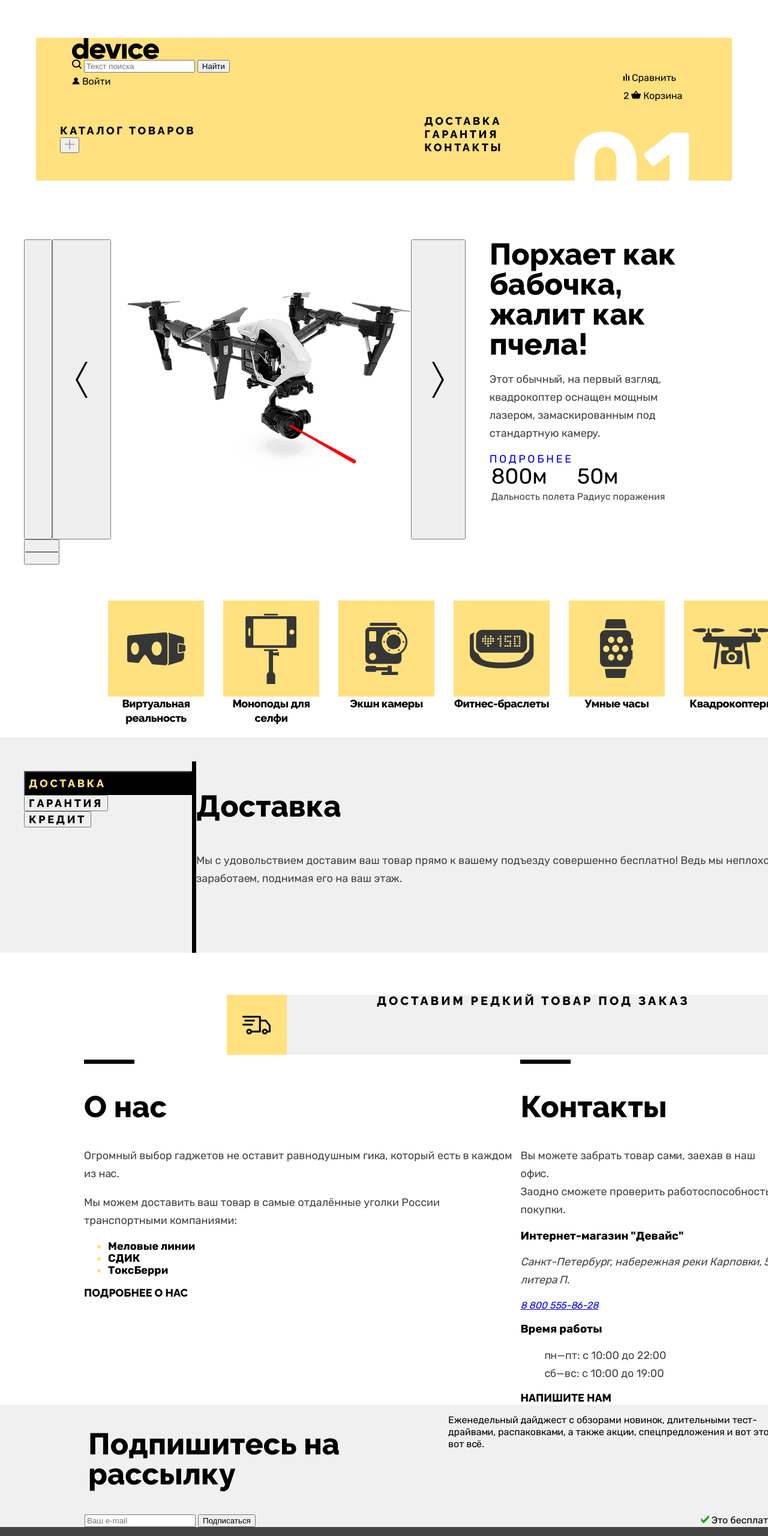
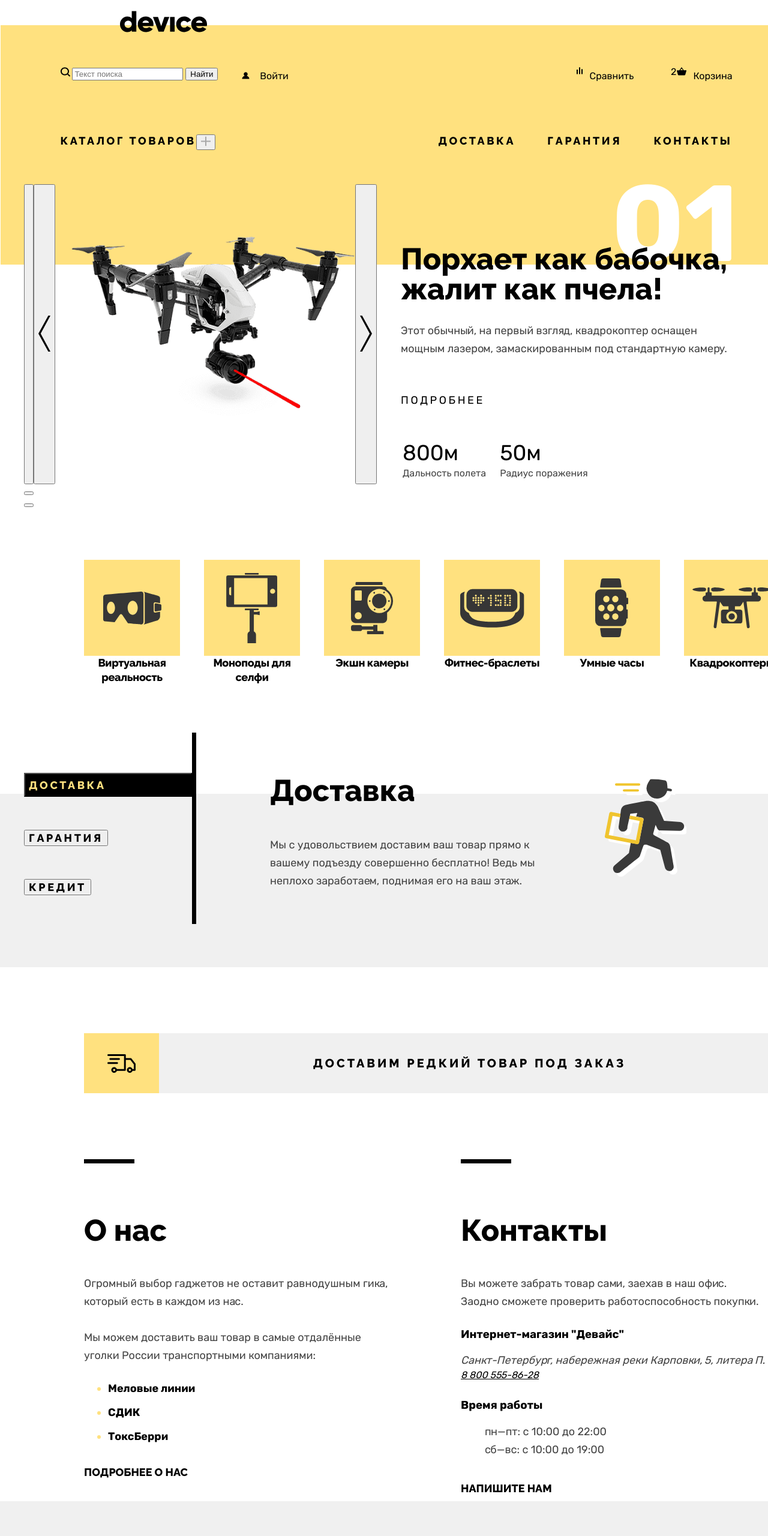
Before and after one commit to htmlacademy-htmlcss/1975783-device-33, a plain HTML site: page index.html in a window 1280 px wide. Shown: the top 2560 px of the page at 60% size. Drawn offline with Linux system fonts and the light colour scheme; files whose address does not match are found by name.

Commit message:
добавляет вертикальные отступы

```diff
--- a/index.html
+++ b/index.html
@@ -2,16 +2,15 @@
 <html lang="ru">
 <head>
   <meta charset="utf-8">
-  <title>HTML Academy: Девайс
-  </title>
+  <title>HTML Academy: Девайс</title>
   <link rel="stylesheet" href="styles/styles.css">
 </head>
 <body>
   <header class="page-header">
     <h1 class="visually-hidden">Интернет-магазин "Девайс"</h1>
+    <a class="navigation-logo" href="#">
+      <img class="logo" width="145" height="36" alt="Логотип DEVICE" src="images/header-logo-black.svg"></a>
     <nav class="navigation">
-      <a class="navigation-logo" href="#">
-        <img class="logo" width="145" height="36" alt="Логотип DEVICE" src="images/header-logo-black.svg"></a>
       <div class="navigation-container-first">
         <ul class="navigation-list navigation-list-first">
           <li class="list navigation-item-first">
@@ -27,20 +26,20 @@
             </form>
           </li>
           <li class="list navigation-item-first">
-            <img class="mavigation-user-icon" alt="иконка пользователя" width="13" height="12"
+            <img class="navigation-link mavigation-user-icon" alt="иконка пользователя" width="13" height="12"
               src="images/header-user.svg">
             <a class="navigation-link" href="#">Войти</a>
           </li>
         </ul>
         <ul class="navigation-list navigation-list-user">
           <li class="list navigation-item-user">
-            <img class="mavigation-compare-icon" alt="иконка сравнить" width="10" height="12"
+            <img class="navigation-link mavigation-compare-icon" alt="иконка сравнить" width="10" height="12"
               src="images/header-compare.svg">
-            <a class="navigation-link" href="#"><span>Сравнить</span></a>
+            <a class="navigation-link" href="#">Сравнить</a>
           </li>
           <li class="list navigation-item-user">
             <span class="basket">2</span>
-            <img class="mavigation-basket" alt="иконка корзина" width="16" height="14" src="images/header-basket.svg">
+            <img class="navigation-link navigation-basket" alt="иконка корзина" width="16" height="14" src="images/header-basket.svg">
             <a class="navigation-link" href="#">
               <span class="basket-list">Корзина</span>
             </a>
@@ -77,7 +76,7 @@
   </header>
   <main class="main-container main-index">
     <h2 class="main-title visually-hidden">Основная информация</h2>
-    <div class="page-container">
+    <div class="container">
       <section class="gallery">
         <h3 class="gallery-title visually-hidden">Фотогалерея</h3>
         <ol class="slider-pagination">
@@ -98,12 +97,12 @@
                 </button>
               </div>
               <div class="quadrocopter-advantages">
-                <b>Порхает как бабочка, жалит как пчела!</b>
+                <b class="quadrocopter-tagline">Порхает как бабочка, жалит как пчела!</b>
                 <p class="quadrocopter-desrciption">Этот обычный, на первый взгляд, квадрокоптер оснащен мощным лазером,
                   замаскированным под стандартную камеру.</p>
                 <a class="quadrocopter-details" href="#">Подробнее</a>
-                <table>
-                  <tr class="table-value">
+                <table class="quadrocopter-parameters">
+                 <tr class="table-value">
                     <td>800м</td>
                     <td>50м</td>
                   </tr>
@@ -130,8 +129,7 @@
       </section>
       <section class="catalog">
         <h2 class="catalog-title visually-hidden">Категории товаров</h2>
-        <div class="category-container">
-        <ul class="category-list">
+          <ul class="category-list">
           <li class="list category">
             <div class="category-item">
               <img class="category-image" src="images/main-virtual-reality.svg" height="55" width="97"
@@ -175,8 +173,7 @@
             <a class="category-link" href="#">Квадрокоптеры</a>
           </li>
         </ul>
-      </div>
-      </section>
+        </section>
       <section class="advantages">
         <h2 class="advantages-common visually-hidden">Преимущества</h2>
         <div class="delivery">
@@ -215,11 +212,12 @@
       <div class="delivery-image">
          <img class="delivery-icon" src="images/main-truck.svg" height="31" width="47" alt="Доставка">
       </div>
-      <div class="delivery-desrciption">Доставим редкий товар под заказ
+      <div class="delivery-desrciption">
+        <p class="delivery-desrciption-info">Доставим редкий товар под заказ</p>
       </div>
         </section>
         <div class="about-company">
-      <section class="about">
+        <section class="about">
         <img class="horizontal-line" src="images/horizontal-line.svg" height="7" width="84" alt="Декоративный элемент">
         <h2 class="about-title">О нас</h2>
         <p class="about-text">Огромный выбор гаджетов не оставит равнодушным гика, который есть в каждом из нас.</p>
@@ -227,9 +225,9 @@
           компаниями:
         </p>
         <ul class="companies-list">
-          <li><span class="company-item">Меловые линии</span></li>
-          <li><span class="company-item">СДИК</li>
-          <li><span class="company-item">ТоксБерри</li>
+          <li class="transport-company"><span class="company-item">Меловые линии</span></li>
+          <li class="transport-company"><span class="company-item">СДИК</li>
+          <li class="transport-company"><span class="company-item">ТоксБерри</li>
         </ul>
         <a class="button button-about" href="#">Подробнее о нас</a>
       </section>
@@ -307,18 +305,18 @@
       <ul class="footer-social-list">
         <li class="list footer-social-item">
           <a class="facebook-link" href="https://www.facebook.com/htmlacademy">
-            <img class="facebook-icon" height="18" width="9" src="images/footer-facebook.svg" alt="ссылка на фейсбук">
+            <img class="facebook-icon" height="40" width="40" src="images/footer-facebook.svg" alt="ссылка на фейсбук">
           </a>
         </li>
         <li class="list footer-social-item">
           <a class="instagram-link" href="https://www.instagram.com/htmlacademy">
-            <img class="instagram-icon" height="16" width="16" src="images/footer-instagram.svg"
+            <img class="instagram-icon" height="40" width="40" src="images/footer-instagram.svg"
               alt="ссылка на инстаграмм">
           </a>
         </li>
         <li class="list footer-social-item">
           <a class="twitter-link" href="https://twitter.com/htmlacademy_ru">
-            <img class="twitter-icon" height="14" width="15" src="images/footer-twiter.svg" alt="ссылка на твиттер">
+            <img class="twitter-icon" height="40" width="40" src="images/footer-twiter.svg" alt="ссылка на твиттер">
           </a>
         </li>
       </ul>
--- a/styles/styles.css
+++ b/styles/styles.css
@@ -2,7 +2,7 @@
     font-family: "Raleway";
     font-style: normal;
     font-weight: 800;
-    src: url("../fonts/raleway/raleway-800.woff2") format("woff2");
+    src: url("../fonts/raleway-800.woff2") format("woff2");
     font-display: swap;
 }
 
@@ -10,7 +10,7 @@
     font-family: "Rubik";
     font-style: normal;
     font-weight: 400;
-    src: url("../fonts/rubik/rubik-400.woff2 format") format("woff2");
+    src: url("../fonts/rubik-400.woff2") format("woff2");
     font-display: swap;
 }
 
@@ -18,7 +18,7 @@
     font-family: "Rubik";
     font-style: normal;
     font-weight: 700;
-    src: url("../fonts/rubik/rubik-700.woff2") format("woff2");
+    src: url("../fonts/rubik-700.woff2") format("woff2");
     font-display: swap;
 }
 
@@ -26,7 +26,7 @@
     font-family: "Rubik";
     font-style: normal;
     font-weight: 800;
-    src: url("../fonts/rubik/rubik-800.woff2") format("woff2");
+    src: url("../fonts/rubik-800.woff2") format("woff2");
     font-display: swap;
 }
 
@@ -48,6 +48,9 @@ body {
 
 .navigation {
     margin: 0 auto;
+    padding-top: 54px;
+    padding-left: 60px;
+    padding-right: 59px;
     color: #000000;
     background: #FFE17F;
     width: 1160px;
@@ -56,25 +59,27 @@ body {
 .navigation-container-first,
 .navigation-container-second {
     display: flex;
-    justify-content: space-around;
-    margin: 0 auto;
+    justify-content: space-between;
 }
 
-.navigation-list-first,
-.navigation-list-second,
-.navigation-item-user,
-.navigation-list-information {
-    margin: 0;
-    padding: 0 60px;
+.navigation-container-first {
+    margin-bottom: 50px;
 }
 
+.navigation-container-second {
+    margin-bottom: 30px;
+}
+
+.navigation-list-user,
+.navigation-list-first,
+.navigation-list-catalog,
 .navigation-list-information {
-    padding: 0 59px;
+    display: flex;
 }
 
 .navigation-list-user {
-    width: 241px;
-    margin-left: auto;
+    width: 260px;
+    justify-content: space-between;
 }
 
 .navigation-list-first {
@@ -82,12 +87,13 @@ body {
 }
 
 .navigation-list-catalog {
-    width: 569px;
+    width: 570px;
 }
 
 .navigation-list-information {
-    width: 471px;
-    margin-left: auto;
+    justify-content: space-between;
+    width: 490px;
+    margin-bottom: 30px;
 }
 
 .navigation-link {
@@ -97,14 +103,39 @@ body {
     text-decoration: none;
 }
 
+.navigation-item-user {
+    display: flex;
+}
+
+.mavigation-user-icon {
+    padding-left: 40px;
+    padding-right: 13px;
+}
+
+.mavigation-compare-icon,
+.navigation-basket {
+    padding-right: 12px;
+}
+
+.navigation-link-out {
+    padding-left: 28px;
+}
+
 .logo {
-    display: block;
-    margin: 0;
-    padding: 0 60px;
+    margin-top: 18px;
+    margin-bottom: -17px;
+    padding-left: 200px;
 }
 
 .visually-hidden {
-    visibility: hidden;
+    position: absolute;
+    width: 1px;
+    height: 1px;
+    margin: -1px;
+    padding: 0;
+    border: 0;
+    clip: rect(0 0 0 0);
+    overflow: hidden;
 }
 
 .list {
@@ -126,20 +157,24 @@ body {
     text-transform: uppercase;
     color: #000000;
     text-decoration: none;
-    text-transform: uppercase;
 }
 
 .number-one {
     font-weight: bold;
     font-size: 180px;
-    line-height: 30px;
     color: #FFFFFF;
     align-items: center;
     text-align: right;
-    margin-right: 60px;
+    height: 135px;
+    width: 250px;
+    padding: 0;
+    display: flex;
+    justify-content: end;
+    margin-right: 50px;
+    margin-left: 920px;
 }
 
-.page-container {
+.container {
     width: 1440px;
     margin: 0 auto;
 }
@@ -150,6 +185,14 @@ body {
 
 .gallery {
     width: 1160px;
+    display: flex;
+    justify-content: space-between;
+    margin-top: -150px;
+}
+
+.quadrocopter-tagline {
+    display: block;
+    margin-bottom: 29px;
 }
 
 .gallery-container,
@@ -159,7 +202,10 @@ body {
 }
 
 .quadrocopter-advantages {
+    width: 560px;
     margin-left: 40px;
+    padding-top: 100px;
+    margin-right: 0px;
 }
 
 .quadrocopter-advantages b {
@@ -175,15 +221,19 @@ body {
     line-height: 30px;
     font-weight: normal;
     color: #444444;
+    display: block;
+    margin-bottom: 61px;
 }
 
 .quadrocopter-details {
     font-size: 18px;
     line-height: 21px;
-    text-align: center;
     letter-spacing: 0.2em;
+    color: #000000;
     text-transform: uppercase;
     text-decoration: none;
+    display: block;
+    margin-bottom: 59px;
 }
 
 .table-value {
@@ -192,11 +242,19 @@ body {
     line-height: 30px;
 }
 
+.table-value td {
+   padding-right: 58px;
+}
+
 .table-name {
     font-weight: normal;
     font-size: 16px;
     line-height: 30px;
     color: #444444;
+}
+
+.table-name td {
+    padding-right: 20px;
 }
 
 .category-link {
@@ -214,27 +272,30 @@ body {
     margin: auto;
 }
 
+.category-link {
+    display: block;
+    text-align: center;
+    height: 60px;
+}
+
+.category {
+    width: 160px;
+}
+
 .category-item {
     height: 160px;
-    width: 160px;
     background: #FFE17F;
-    text-align: center;
     display: flex;
-}
-
-.category-container {
-    padding: 0 140px;
-    width: 1160px;
+    justify-content: center;
 }
 
 .category-list {
     display: flex;
     justify-content: space-between;
-}
-
-.category {
-    width: 160px;
-    text-align: center;
+    width: 1160px;
+    margin: 0 auto;
+    padding: 70px 0px;
+    margin-bottom: 100px;
 }
 
 .advantages {
@@ -260,6 +321,10 @@ body {
     height: 40px;
 }
 
+.advantages-button {
+    margin-bottom: 55px;
+}
+
 .advantages-title-delivery {
     color: #FFE17F;
 }
@@ -282,12 +347,37 @@ body {
     line-height: 50px;
 }
 
+.advantages-image {
+    margin-left: 110px;
+    margin-top: -25px;
+}
+
+.delivery-info {
+    margin-left: 123px;
+    width: 448px;
+    margin-top: -80px;
+}
+
+.advantages-list {
+    margin-top: -35px;
+}
+
+.advantages-line {
+    margin-top: -102px;
+    margin-bottom: 72px;
+}
+
 .delivery-information {
     display: flex;
+    justify-content: center;
+    align-items: center;
+    align-content: center;
+    align-self: center;
     width: 1160px;
     height: 100px;
     margin-top: 70px;
-    padding: 0 140px;
+    margin-bottom: 70px;
+    padding: 40px 140px;
 }
 
 .delivery-image {
@@ -302,12 +392,32 @@ body {
     font-family: "Raleway", "Arial", sans-serif;
     font-weight: 800;
     font-size: 20px;
-    text-align: center;
     letter-spacing: 0.2em;
     text-transform: uppercase;
     background: #F0F0F0;
     height: 100px;
     width: 1035px;
+    display: flex;
+    align-items: center;
+    justify-content: center;
+}
+
+.about-company {
+    margin-bottom: 70px;
+    display: flex;
+    justify-content: space-between;
+    padding: 0 140px;
+    width: 1160px;
+}
+
+.about {
+    width: 520px;
+    height: 500px;
+}
+
+.contacts {
+    width: 532px;
+    height: 500px;
 }
 
 .about-title,
@@ -316,6 +426,19 @@ body {
     font-weight: 800;
     font-size: 50px;
     line-height: 50px;
+    margin-bottom: 48px;
+}
+
+.contacts-phone {
+    color: #000000;
+}
+
+.contacts-address {
+    margin-bottom: 30px;
+}
+
+.contacts-adress-text {
+    margin-bottom: 0;
 }
 
 .about-text,
@@ -329,15 +452,30 @@ body {
     color: #444444;
 }
 
+.about-text,
+.about-companies,
+.contacts-information {
+    margin-bottom: 30px;
+}
+
 .companies-list {
     font-weight: bold;
     font-size: 18px;
     line-height: 20px;
     color: #FFE17F;
+    margin-bottom: 40px;
 }
 
 .company-item {
     color: #000000;
+}
+
+.contacts-schedule {
+    margin-bottom: 40px;
+}
+
+.transport-company {
+    margin-bottom: 20px;
 }
 
 .newsletter {
@@ -346,22 +484,45 @@ body {
     padding: 0;
 }
 
+.horizontal-line {
+    margin-bottom: 40px;
+}
+
 .subscription {
     display: flex;
     margin: 0 auto;
+    height: 420px;
+    width: 1440px;
 }
 
 .newsletter-text {
     width: 560px;
     margin-right: 133px;
+    margin-top: 74px;
+    width: 560px;
+    height: 90px;
+    display: block;
+}
+
+.newsletter-button {
+    font-family: Raleway;
+    font-style: normal;
+    font-weight: 800;
+    font-size: 18px;
+    line-height: 21px;
+    letter-spacing: 0.2em;
+    text-transform: uppercase;
 }
 
 .send-letter {
     display: flex;
     margin: 0 auto;
     justify-content: space-between;
-    padding: 0 141px;
+    padding: 0 140px;
+}
 
+.free-of-charge {
+    margin-bottom: 70px;
 }
 
 .page-footer-title {
@@ -371,12 +532,14 @@ body {
     line-height: 50px;
     width: 600px;
     margin-left: 147px;
+    margin-top: 64px;
 }
 
 .page-footer {
     background: #444444;
     width: 1440px;
     margin: 0 auto;
+    padding-bottom: 60px;
 }
 
 .footer-contacts-address {
@@ -384,7 +547,32 @@ body {
     font-size: 16px;
     line-height: 19px;
     color: #FFFFFF;
+    width: 234px;
+    margin-bottom: 64px;
 }
+
+.footer-contacts-logo {
+    margin-top: 62px;
+    margin-left: 140px;
+    margin-bottom: 35px;
+}
+
+.footer-social-list {
+    display: flex;
+    justify-content: space-between;
+    width: 150px;
+    padding: 0;
+    margin: 0 auto;
+}
+
+.footer-contacts-list {
+    display: flex;
+    justify-content: space-between;
+    width: 444px;
+    padding: 0;
+    margin: 0 auto;
+}
+
 
 .footer-contacts-link {
     font-family: "Raleway", "Arial", sans-serif;
@@ -413,13 +601,6 @@ body {
     text-transform: uppercase;
     text-decoration: none;
     color: #000000;
-}
-
-.about-company {
-    display: flex;
-    justify-content: space-between;
-    padding: 0 140px;
-    width: 1160px;
 }
 
 .footer-phone {
@@ -460,6 +641,13 @@ body {
     text-decoration: none;
 }
 
+.slider {
+    appearance: none;
+    width: 200px;
+    background: #000000;
+    outline: none;
+}
+
 .inner-header-title {
     font-family: Raleway;
     font-style: normal;
@@ -478,7 +666,24 @@ body {
 
 .sorting {
     width: 840px;
+    display: flex;
+    justify-content: space-between;
+    padding-left: 40px;
 }
+
+.catalog-products-filter,
+.sorting-title {
+    letter-spacing: 0.2em;
+    text-transform: uppercase;
+}
+
+.select-control {
+    background: #F0F0F0;
+    width: 110px;
+    height: 30px;
+    margin-top: 20px;
+}
+
 
 .pagination {
     display: flex;
```
Also changed, not shown: catalog.html (+11 -9 lines), fonts/raleway-800.woff2 (renamed from fonts/raleway/raleway-800.woff2), fonts/rubik-400.woff2 (renamed from fonts/rubik/rubik-400.woff2), fonts/rubik-700.woff2 (renamed from fonts/rubik/rubik-700.woff2), fonts/rubik-800.woff2 (renamed from fonts/rubik/rubik-800.woff2), images/line-1.svg (added).
